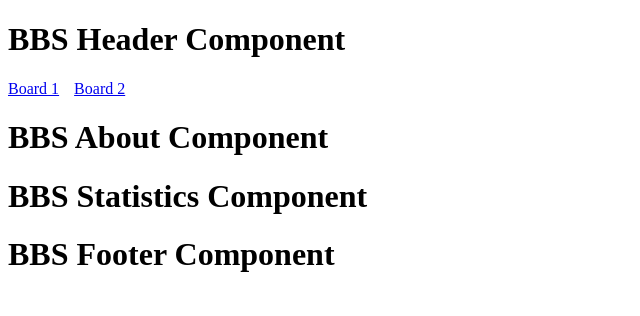
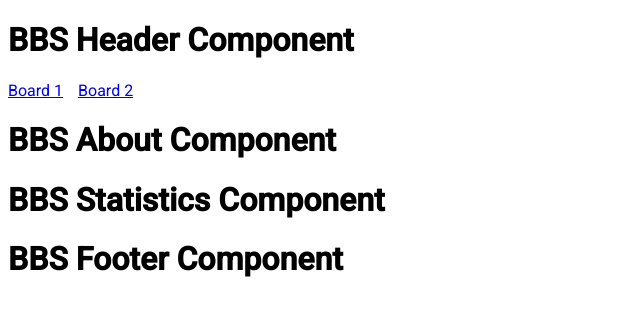
Before and after one commit to Yonkai/BBS, a Next.js app: page / in a window 1280 px wide. Shown: the top 316 px of the page, without its empty margins (0-640 px from the left). Built offline with nearby package versions, Linux system fonts and the light colour scheme.

Commit message:
Added recommended Material UI font, removed CSS-JS styling

```diff
--- a/components/About.js
+++ b/components/About.js
@@ -1,5 +1,3 @@
-import "../styles.scss";
-
 const About = () => (
     <div>
         <h1>BBS About Component</h1>
--- a/components/Boards.js
+++ b/components/Boards.js
@@ -1,16 +1,12 @@
 import Link from 'next/link';
-
-const linkStyle = {
-  marginRight: 15
-}
 
 const Board = () => (
     <div>
         <Link href="/board1">
-          <a style={linkStyle}>Board 1</a>
+          <a className="boardtab">Board 1</a>
         </Link>
         <Link href="/board2">
-          <a style={linkStyle}>Board 2</a>
+          <a className="boardtab">Board 2</a>
         </Link>
     </div>
 )
--- a/components/Footer.js
+++ b/components/Footer.js
@@ -1,4 +1,3 @@
-import "../styles.scss";
 
 const Footer = () => (
     <div>
--- a/components/Header.js
+++ b/components/Header.js
@@ -1,5 +1,3 @@
-import "../styles.scss";
-
 const Header = () => (
     <div>
         <h1>BBS Header Component</h1>
--- a/components/Statistics.js
+++ b/components/Statistics.js
@@ -1,5 +1,3 @@
-import "../styles.scss";
-
 const Statistics = () => (
     <div>
         <h1>BBS Statistics Component</h1>
--- /dev/null
+++ b/index.scss
@@ -0,0 +1,11 @@
+$font-size: 50px;
+html{
+  font-family:"Roboto";
+}
+
+.boardtab{
+  margin-right:15px;
+}
+.example {
+  font-size: $font-size;
+}
--- a/pages/index.js
+++ b/pages/index.js
@@ -11,7 +11,7 @@ import Statistics from '../components/Statistics.js';
 import About from '../components/About.js';
 
 //styles
-import "../styles.scss";
+import "../index.scss";
 
 
 const PostLink = (props) => (
@@ -27,6 +27,8 @@ export default () => (
   <>
     <Head>
       <title>BBS title</title>
+      <link rel="stylesheet" href="https://fonts.googleapis.com/css?family=Roboto:300,400,500" />
+      <link rel="stylesheet" href="https://fonts.googleapis.com/icon?family=Material+Icons" />
     </Head>
     <Header/>
     <Boards/>
--- a/styles.scss
+++ /dev/null
@@ -1,4 +0,0 @@
-$font-size: 50px;
-.example {
-  font-size: $font-size;
-}
```
